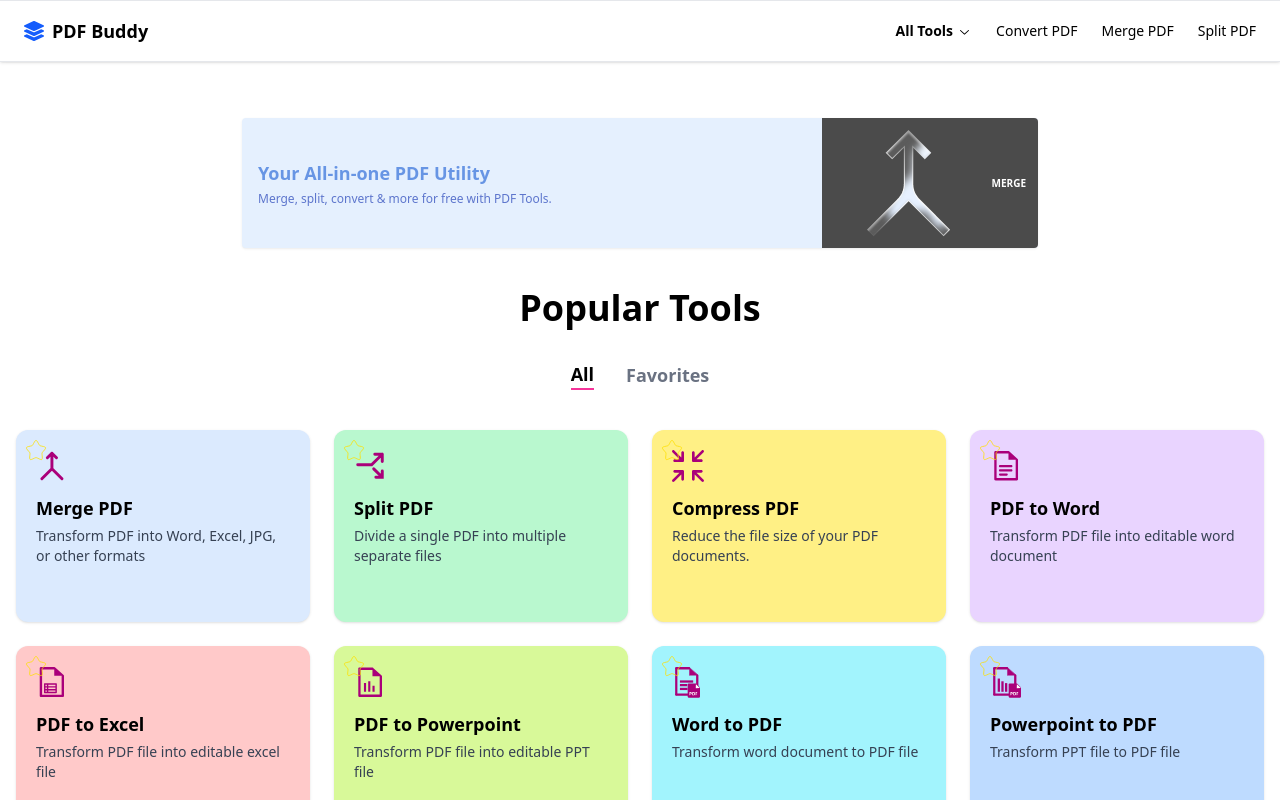
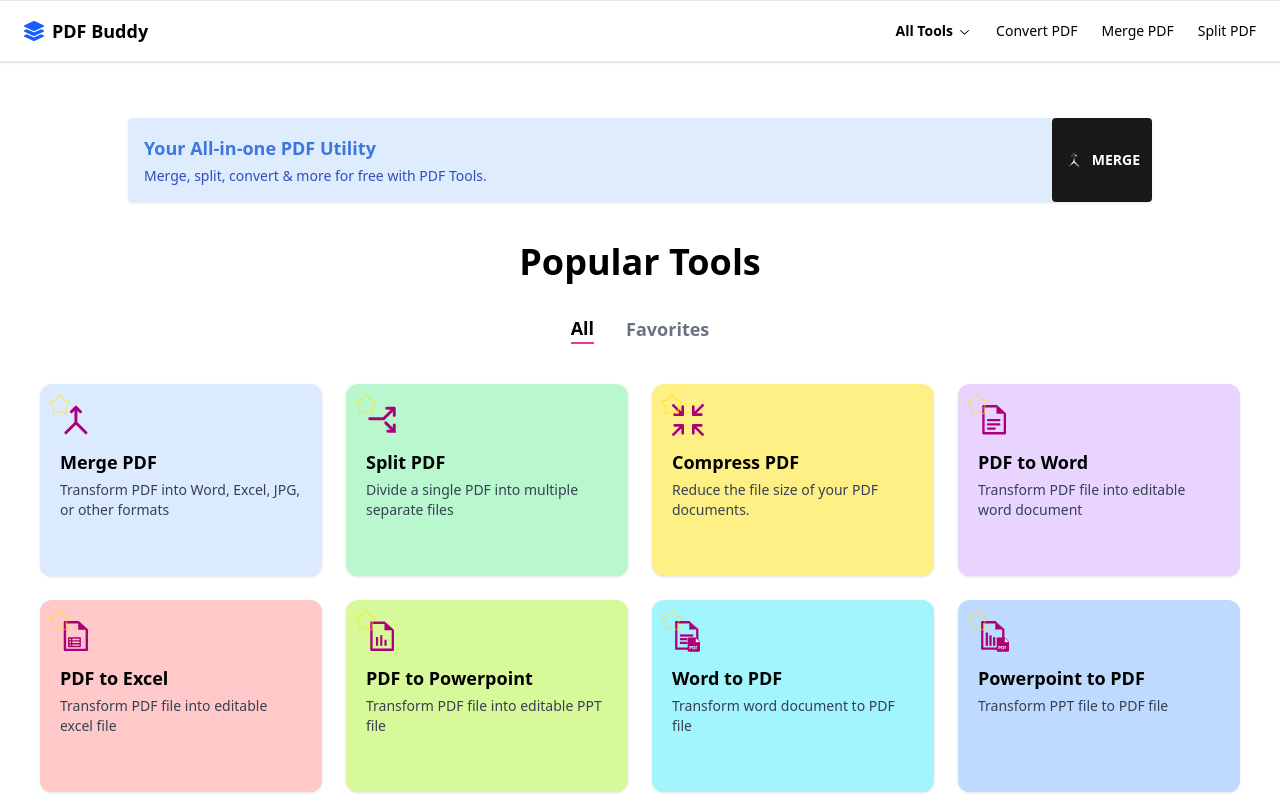
Before and after one commit to Anandhian/Intern-PdfWebsite, a React (Vite) app: page / in a window 1280 px wide. Shown: the top 800 px of the page. Built offline with nearby package versions, Linux system fonts and the light colour scheme.

Commit message:
minor changes

```diff
--- a/src/Pages/Home.jsx
+++ b/src/Pages/Home.jsx
@@ -25,29 +25,27 @@ function Home() {
 
   return (
     <section className="py-14 bg-white">
-      <div className="max-w-7xl mx-auto px-4">
-
-        {/* Banner with image */}
-        <div className="w-[796px] h-[130px] opacity-70 bg-blue-100 rounded-[4px]
-         mx-auto mb-10 overflow-hidden shadow-sm flex items-center justify-between">
+      <div className="max-w-7xl mx-auto px-4 sm:px-6 lg:px-10">
+        {/* ✅ Responsive Banner */}
+        <div className="w-full max-w-5xl mx-auto mb-10 bg-blue-100 rounded-[4px] opacity-90 overflow-hidden shadow-sm flex flex-col md:flex-row items-center md:items-stretch justify-between">
           {/* Text Content */}
-          <div className="p-4">
-            <h3 className="text-lg font-extrabold text-[#2869DA] mb-1">
+          <div className="p-4 w-full md:w-2/3">
+            <h3 className="text-base sm:text-lg font-extrabold text-[#2869DA] mb-1">
               Your All-in-one PDF Utility
             </h3>
-            <p className="text-xs text-blue-800">
+            <p className="text-xs sm:text-sm text-blue-800">
               Merge, split, convert & more for free with PDF Tools.
             </p>
           </div>
 
-          {/* Right side: Image + Label */}
-          <div className="flex items-center gap-2 bg-black text-white text-[10px] font-bold uppercase py-1 px-3 h-full">
+          {/* Right Side: Image + Label */}
+          <div className="flex items-center gap-2 bg-black text-white text-[10px] font-bold uppercase py-2 px-4 md:py-1 md:px-3 md:rounded-l-[4px] w-full md:w-auto justify-center">
             <img
               src="mergeicon.png"
               alt="Merge Icon"
-              className=" "
+              className="w-4 h-4 sm:w-5 sm:h-5 object-contain"
             />
-            <span>Merge</span>
+            <span className="text-xs sm:text-sm">Merge</span>
           </div>
         </div>
 
```
